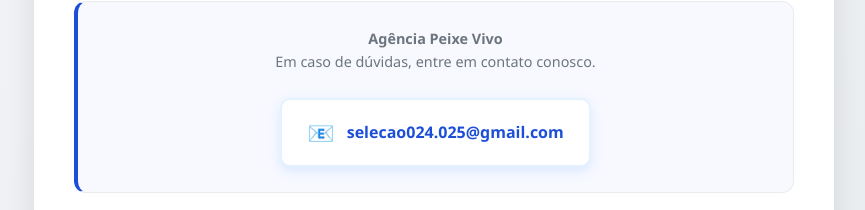
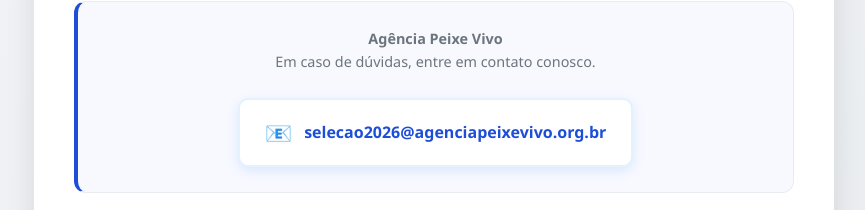
Before and after one commit to AgenciaPeixeVivo/Formulario-Inscricao, a plain HTML site: page confirmacao/confirmacao.html in a window 1280 px wide. Shown: the part 978-1188 px from the top of the page, without its empty margins (206-1071 px from the left). Drawn offline with Linux system fonts and the light colour scheme.

Commit message:
Atualiza e-mail de contato para o do Ato 45

```diff
--- a/confirmacao/confirmacao.html
+++ b/confirmacao/confirmacao.html
@@ -46,8 +46,8 @@
 
       <div class="email-highlight">
         <span class="email-icon">📧</span>
-        <a href="mailto:selecao024.025@gmail.com" class="email-link">
-          selecao024.025@gmail.com
+        <a href="mailto:selecao2026@agenciapeixevivo.org.br" class="email-link">
+          selecao2026@agenciapeixevivo.org.br
         </a>
       </div>
     </div>
```
Also changed, not shown: obrigado/obrigado.html (+2 -2 lines).
